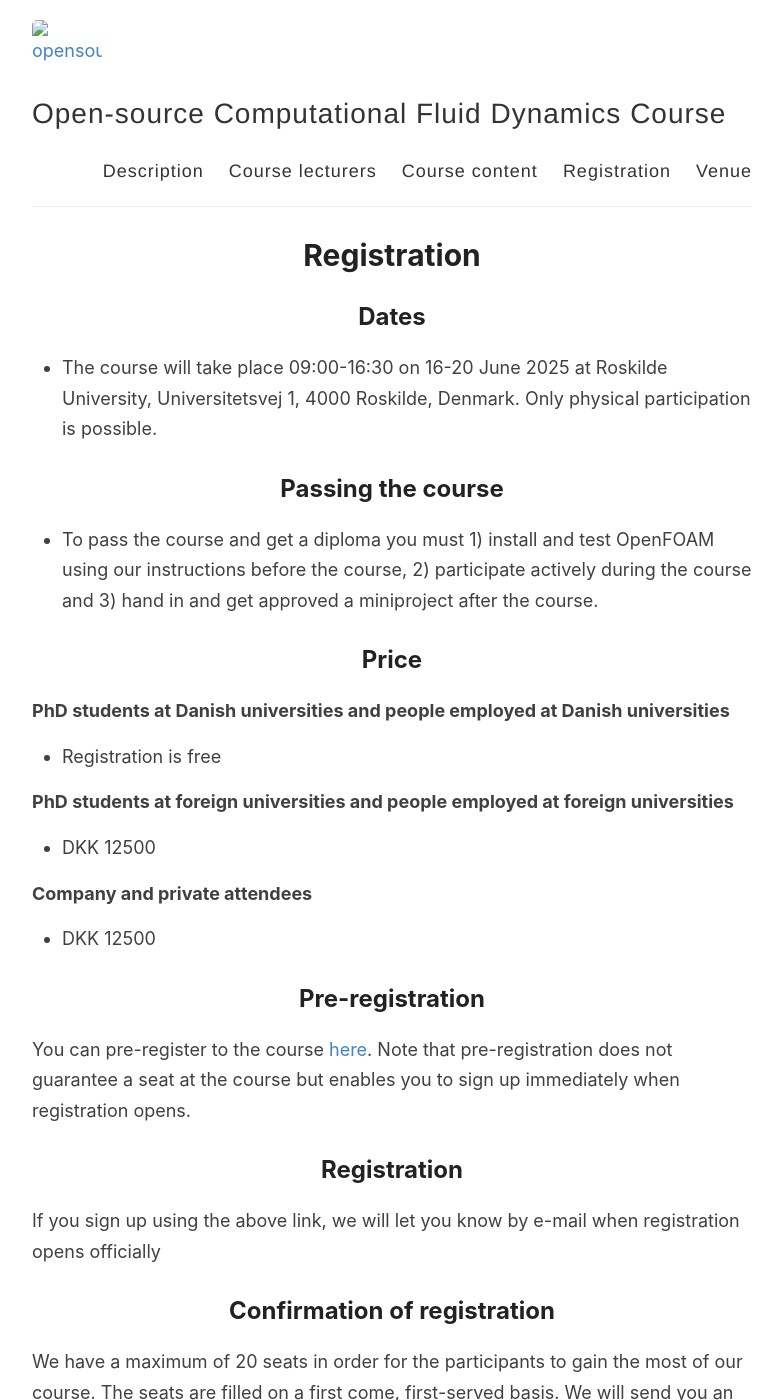
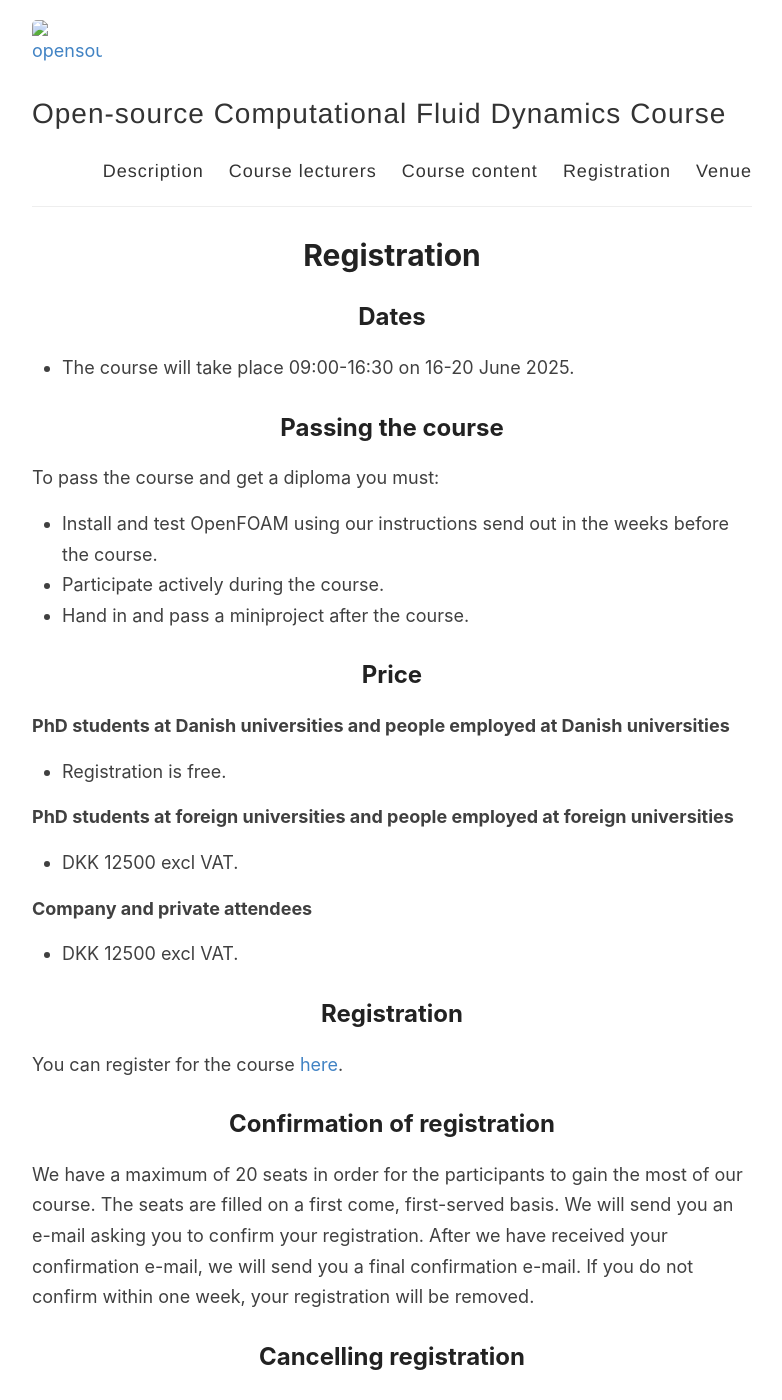
Before and after one commit to OpenSourceCFDCourse/opensourcecfdcourse.github.io, a Jekyll site: the page built from _pages/registration.md, in a window 1280 px wide and 1400 px high. Shown: the whole window, without its empty margins (248-1030 px from the left). Built offline with Jekyll 4.4.1, drawn with Linux system fonts in a browser that asks for light colours.

Commit message:
Update lecturers, registration, and venue pages for clarity and accuracy

```diff
--- a/_pages/registration.md
+++ b/_pages/registration.md
@@ -5,28 +5,29 @@ permalink: /registration/
 ---
 
 ## Dates
-- The course will take place 09:00-16:30 on 16-20 June 2025 at Roskilde University, Universitetsvej 1, 4000 Roskilde, Denmark. Only physical participation is possible.
+- The course will take place 09:00-16:30 on 16-20 June 2025.
 
 ## Passing the course
-- To pass the course and get a diploma you must 1) install and test OpenFOAM using our instructions before the course, 2) participate actively during the course and 3) hand in and get approved a miniproject after the course.
+To pass the course and get a diploma you must:
+
+- Install and test OpenFOAM using our instructions send out in the weeks before the course.
+- Participate actively during the course.
+- Hand in and pass a miniproject after the course.
 
 ## Price
 
 **PhD students at Danish universities and people employed at Danish universities**
-- Registration is free
+- Registration is free.
 
 **PhD students at foreign universities and people employed at foreign universities**
-- DKK 12500
+- DKK 12500 excl VAT.
 
 **Company and private attendees**
-- DKK 12500
-
-## Pre-registration
-You can pre-register to the course [here](https://forms.gle/92JaNva7JNisz2iH8). Note that pre-registration does not guarantee a seat at the course but enables you to sign up immediately when registration opens.
+- DKK 12500 excl VAT.
 
 ## Registration
-
-If you sign up using the above link, we will let you know by e-mail when registration opens officially
+You can register for the course [here](https://forms.gle/afbugCZFpEZD6eBYA).
+<!-- You can pre-register to the course [here](https://forms.gle/afbugCZFpEZD6eBYA). Note that pre-registration does not guarantee a seat at the course but enables you to sign up immediately when registration opens.  -->
 
 ## Confirmation of registration
 
```
Also changed, not shown: _pages/lecturers.md (+2 -2 lines), _pages/venue.md (+1 -1 lines).
